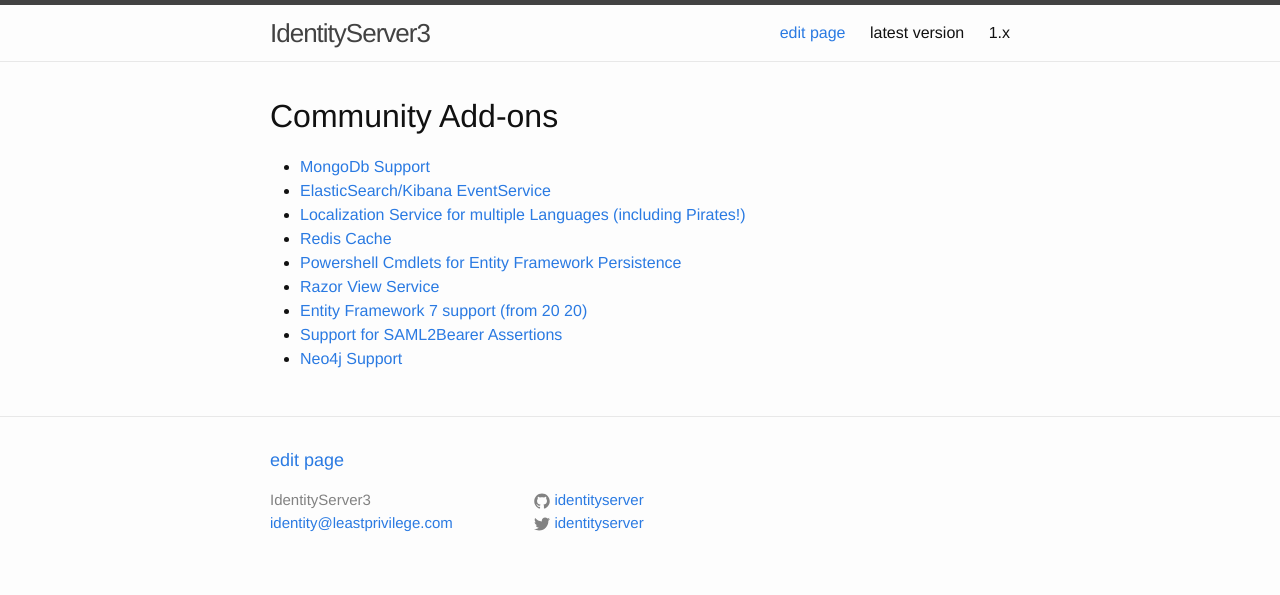
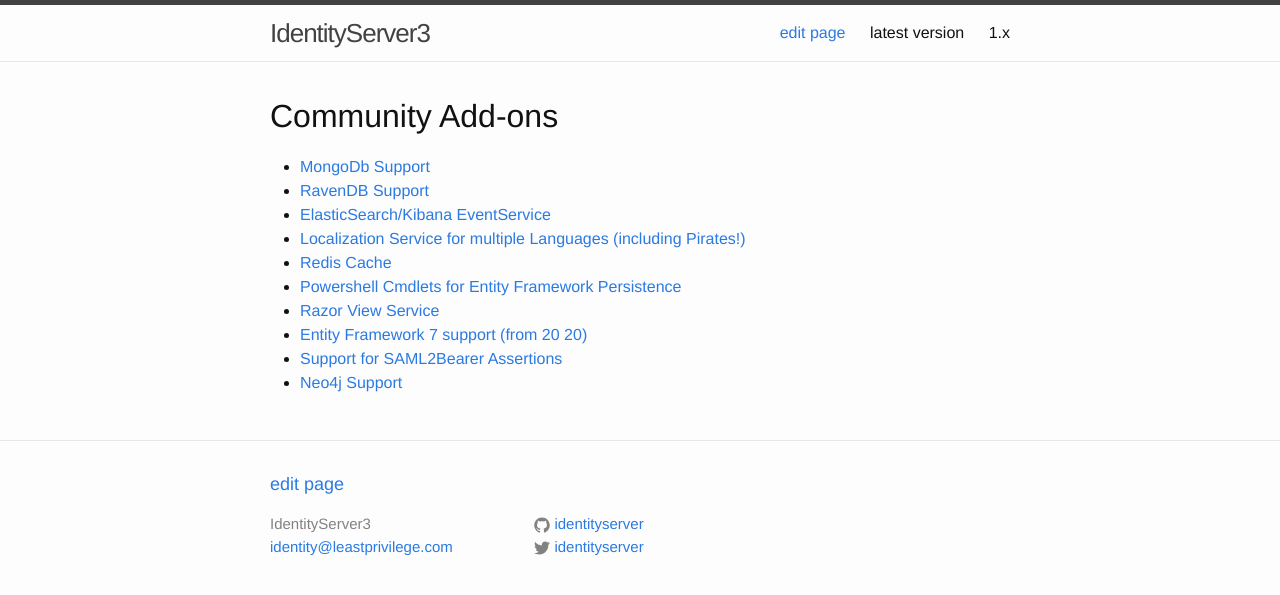
Before and after one commit to IdentityServer/Documentation, a Jekyll site: the page built from docsv2/resources/community.md, in a window 1280 px wide. Shown: the top 595 px of the page. Built offline with Jekyll 4.4.1, drawn with Linux system fonts in a browser that asks for light colours.

Commit message:
Update community.md

```diff
--- a/docsv2/resources/community.md
+++ b/docsv2/resources/community.md
@@ -5,6 +5,7 @@
 # Community Add-ons
 
 * [MongoDb Support](https://github.com/jageall/IdentityServer.v3.MongoDb)
+* [RavenDB Support](https://github.com/Agrando/IdentityServer.Contrib.RavenDB)
 * [ElasticSearch/Kibana EventService](https://github.com/nrkno/IdentityServer3.Contrib)
 * [Localization Service for multiple Languages (including Pirates!)](https://johnkors.github.io/IdentityServer3.Contrib.Localization/#/)
 * [Redis Cache](https://github.com/imperugo/Thinktecture.IdentityServer3.Cache.Redis)
```
